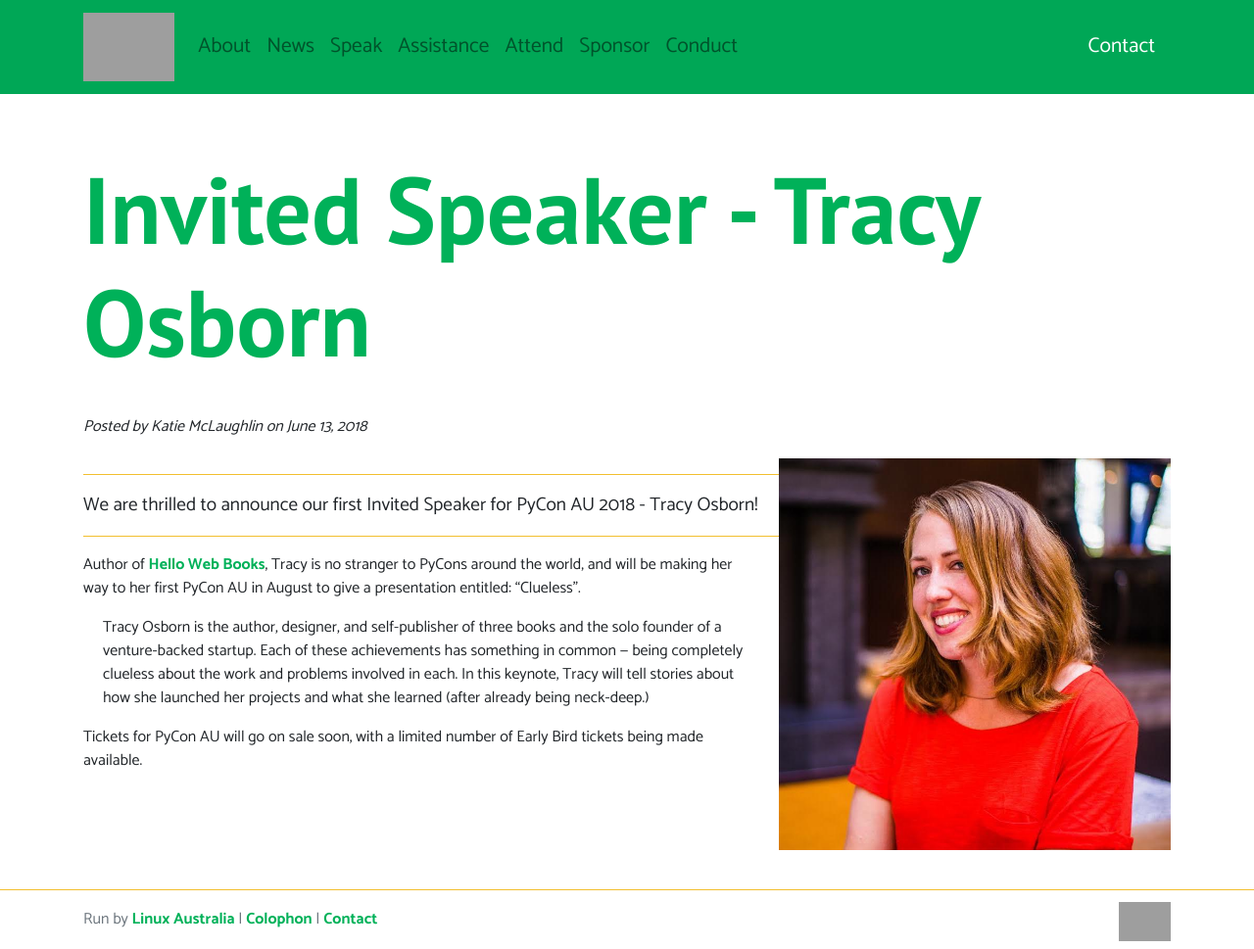
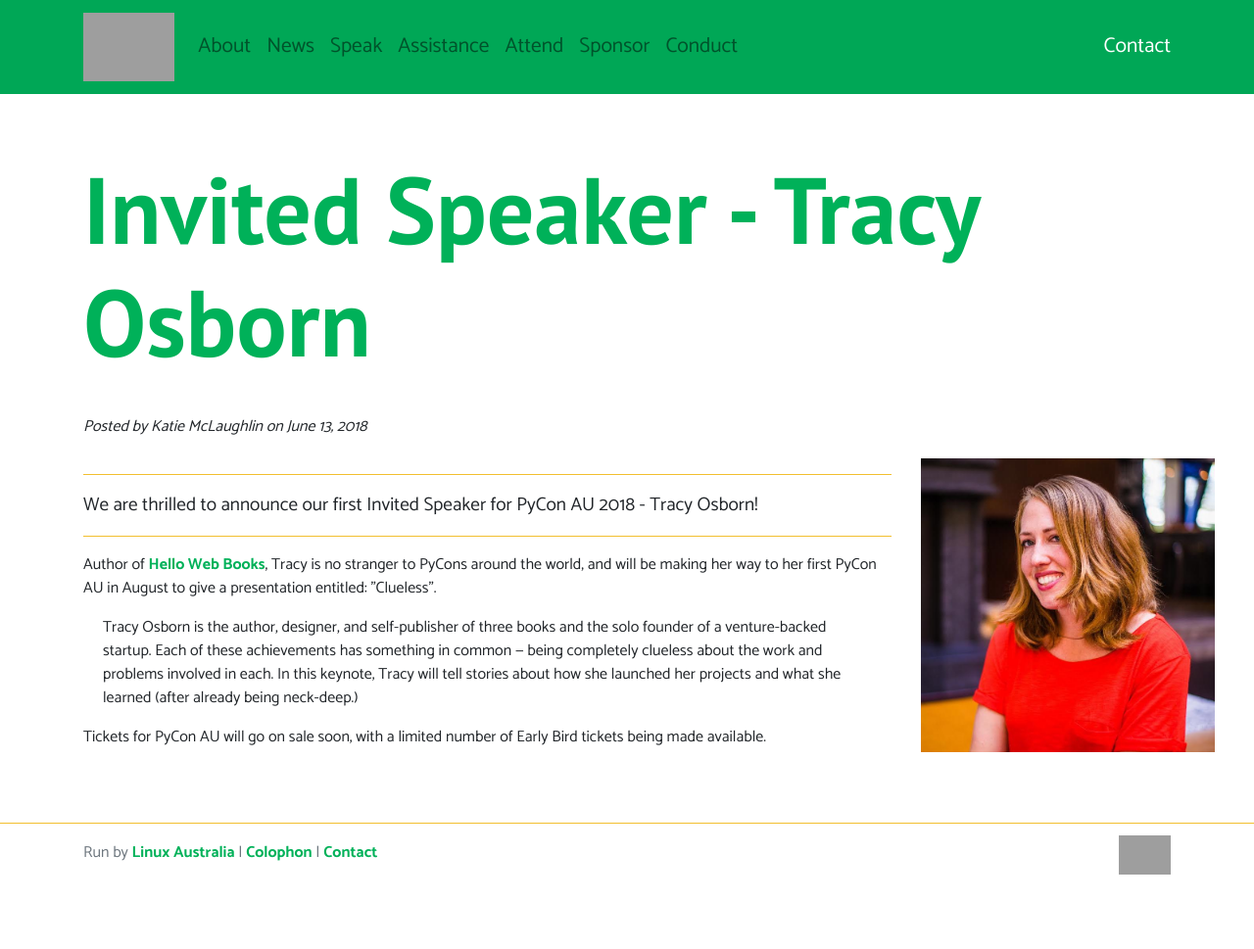
Before and after one commit to pyconau/2018.pycon-au.org, a Jekyll site: the page built from _posts/2018-06-13-invited-speaker-tracy-osborn.html, in a window 1280 px wide. Shown: the whole page at 98% size. Built offline with Jekyll 4.4.1, drawn with Linux system fonts in a browser that asks for light colours; nearby versions of some CDN libraries; library files that are not in the unit come from our copies; after the commit the page ends 901 px from its top, so only the background shows below that; grey boxes are pictures that could not be loaded.

Commit message:
Correct responsiveness

```diff
--- a/_includes/nav.html
+++ b/_includes/nav.html
@@ -13,7 +13,7 @@
     {% endfor %}
     </ul>
     <span class="navbar-text">
-        <a class="nav-link nav-item" href="/contact/">Contact</a>
+        <a class="nav-link nav-item nav-norm" href="/contact/">Contact</a>
     </span>
   </div>
 </div>
--- a/_layouts/page.html
+++ b/_layouts/page.html
@@ -6,13 +6,13 @@
 <header class="intro-header">
     <div class="container">
         <div class="row">
-            <div class="col-lg-12 col-md-12">
+            <div class="col">
                 <span class="site-heading" style="display: inline-block; color: #00B159;">
                     <h1>{% if page.title %}{{ page.title }}{% else %}{{ site.title }}{% endif %}</h1>
                     <span class="subheading">{{ page.description }}</span>
                 </span>
                 {% if page.snake %}
-                <span class="header-serpent"><img src="/static/img/header-{{ page.snake }}.png"></span>
+                <span class="d-none d-lg-inline-block header-serpent"><img src="/static/img/header-{{ page.snake }}.png"></span>
                 {% endif %}
             </div>
         </div>
@@ -22,7 +22,7 @@
 <!-- Main Content -->
 <div class="container page-content main-content">
     <div class="row">
-        <div class="col-lg-12  col-md-12 col-md-offset-1">
+        <div class="col" style="background-color: #ffffff5c">
             {{ content }}
         </div>
     </div>
@@ -33,7 +33,7 @@
 <hr>
 <div class="container page-content sponsor-foot">
     <div class="row">
-        <div class="col-lg-12 col-md-12 col-md-offset-1">
+        <div class="col">
             {% include sponsor_footer.html %}
         </div>
     </div>
--- /dev/null
+++ b/_posts/2018-06-13-invited-speaker-tracy-osborn.html
@@ -0,0 +1,26 @@
+---
+layout: post
+author: Katie McLaughlin
+title: Invited Speaker - Tracy Osborn
+---
+
+<div class="row">
+<div class="col-11 col-lg-3 order-12"><img class=" mx-auto d-block" height="300px" src="/static/img/people/tracy-osborn.jpg"></div>
+<div class="col">
+<hr>
+<span class="abstract">We are thrilled to announce our first Invited Speaker for PyCon AU 2018 - Tracy Osborn!</span>
+<hr>
+
+<p>Author of <a href="https://hellowebbooks.com/">Hello Web Books</a>, Tracy is no stranger to PyCons around the world, and will be making her way to her first PyCon AU in August to give a presentation entitled: "Clueless".</p>
+
+<blockquote>
+Tracy Osborn is the author, designer, and self-publisher of three books and the
+solo founder of a venture-backed startup. Each of these achievements has
+something in common — being completely clueless about the work and problems
+involved in each. In this keynote, Tracy will tell stories about how she
+launched her projects and what she learned (after already being neck-deep.)
+</blockquote>
+
+
+<p>Tickets for PyCon AU will go on sale soon, with a limited number of Early Bird tickets being made available.
+</div></div>
--- a/_posts/2018-06-13-invited-speaker-tracy-osborn.md
+++ /dev/null
@@ -1,19 +0,0 @@
----
-layout: post
-author: Katie McLaughlin
-title: Invited Speaker - Tracy Osborn
----
-
-<img style="float: right; padding-left: 20px;" src="/static/img/people/tracy-osborn.jpg" height="400px">
-<hr><span class="abstract">We are thrilled to announce our first Invited Speaker for PyCon AU 2018 - Tracy Osborn!</span>
-<hr>
-
-Author of [Hello Web Books](https://hellowebbooks.com/), Tracy is no stranger to PyCons around the world, and will be making her way to her first PyCon AU in August to give a presentation entitled: "Clueless".
-
-> Tracy Osborn is the author, designer, and self-publisher of three books and
-> the solo founder of a venture-backed startup. Each of these achievements has
-> something in common — being completely clueless about the work and problems
-> involved in each. In this keynote, Tracy will tell stories about how she
-> launched her projects and what she learned (after already being neck-deep.)
-
-Tickets for PyCon AU will go on sale soon, with a limited number of Early Bird tickets being made available.
--- a/static/css/pycon.css
+++ b/static/css/pycon.css
@@ -1,5 +1,6 @@
 .header-serpent {
     display: inline-block;
+    z-index: -100;
     position: absolute;
     padding-top: 40px;
     padding-left: 40px;
@@ -180,3 +181,5 @@
 .abstract {
     font-size: 120%;
 }
+
+.nav-norm { padding: 0 !important; }
--- a/static/css/schedule.css
+++ b/static/css/schedule.css
@@ -44,7 +44,6 @@
 .session {
     padding: 10px;
 }
-
 .talk {
     min-height: 120px;
 }
@@ -62,3 +61,8 @@
     padding-top: 60px;
     padding-bottom: 20px;
 }
+
+.col, .col-1, .col-10, .col-11, .col-12, .col-2, .col-3, .col-4, .col-5, .col-6, .col-7, .col-8, .col-9, .col-auto, .col-lg, .col-lg-1, .col-lg-10, .col-lg-11, .col-lg-12, .col-lg-2, .col-lg-3, .col-lg-4, .col-lg-5, .col-lg-6, .col-lg-7, .col-lg-8, .col-lg-9, .col-lg-auto, .col-md, .col-md-1, .col-md-10, .col-md-11, .col-md-12, .col-md-2, .col-md-3, .col-md-4, .col-md-5, .col-md-6, .col-md-7, .col-md-8, .col-md-9, .col-md-auto, .col-sm, .col-sm-1, .col-sm-10, .col-sm-11, .col-sm-12, .col-sm-2, .col-sm-3, .col-sm-4, .col-sm-5, .col-sm-6, .col-sm-7, .col-sm-8, .col-sm-9, .col-sm-auto, .col-xl, .col-xl-1, .col-xl-10, .col-xl-11, .col-xl-12, .col-xl-2, .col-xl-3, .col-xl-4, .col-xl-5, .col-xl-6, .col-xl-7, .col-xl-8, .col-xl-9, .col-xl-auto {
+    padding-right: 0;
+    padding-left: 0;
+}
```
Also changed, not shown: _includes/schedule.html (+10 -8 lines).
